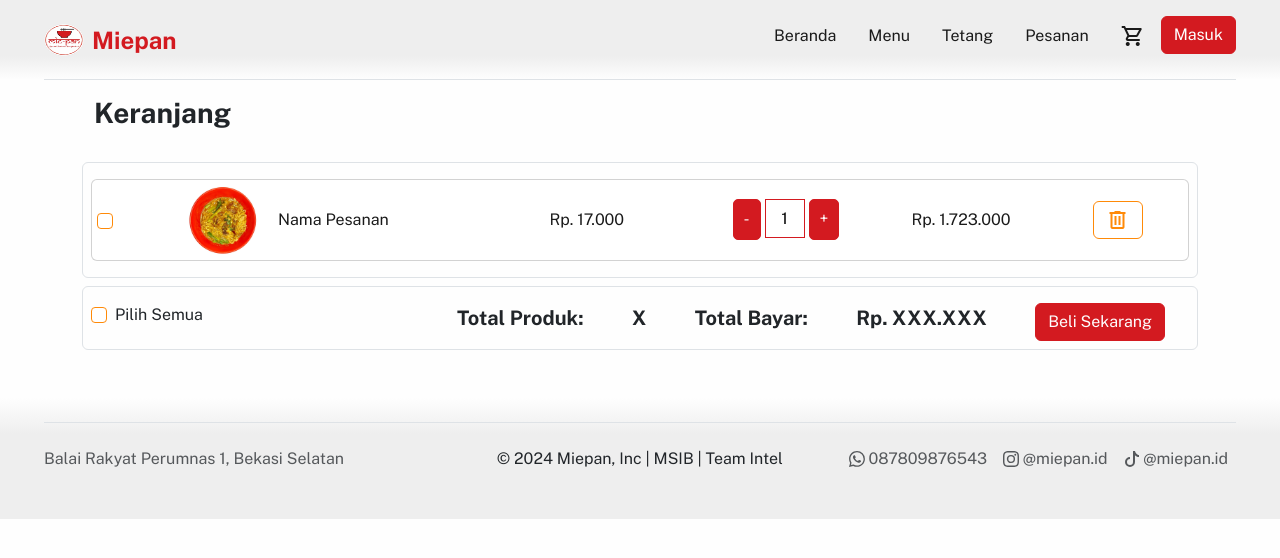
After one commit to ajiangriawan/Miepan, a Flask app: page /keranjang in a window 1280 px wide. The commit adds this page. Shown: the top 558 px of the page. Run offline with Flask 3, Linux system fonts and the light colour scheme.

Commit message:
progress2.3

```diff
--- a/app.py
+++ b/app.py
@@ -45,6 +45,14 @@ def pesanan():
 def bayar():
     return render_template("pembayaran.html")
 
+@app.route("/keranjang")
+def keranjang():
+    return render_template("keranjang.html")
+
+@app.route("/checkout")
+def checkout():
+    return render_template("checkout.html")
+
 
 if __name__ == "__main__":
     app.run("0.0.0.0", port=5000, debug=True)
--- a/static/assets/css/style.css
+++ b/static/assets/css/style.css
@@ -160,7 +160,7 @@ section {
 }
 
 .quantity .input-text.qty {
-  width: 80px;
+  width: 40px;
   height: 39px;
   padding: 0 5px;
   text-align: center;
@@ -187,7 +187,6 @@ section {
 .quantity.buttons_added .plus {
   padding: 7px 10px 8px;
   height: 41px;
-  width: 55px;
   color: var(--bs-white-a);
   background-color: var(--bs-red-a);
   border: 1px solid var(--bs-red-a);
@@ -241,6 +240,16 @@ section {
   align-items: center;
 }
 
+#card-keranjang {
+  flex-direction: row;
+  padding: 5px;
+}
+
+.form-check-input {
+  border-color: var(--bs-yellow-a);
+}
+
+
 footer {
   padding: 0 44px 0 44px;
   width: 100%;
@@ -252,6 +261,11 @@ footer {
 @media (max-width: 500px) {
   main{
     margin-top: 13rem;
+  }
+
+  #card-keranjang {
+    flex-direction: column;
+    align-content: flex-start;
   }
 
   .card_detail {
--- a/templates/base.html
+++ b/templates/base.html
@@ -32,7 +32,7 @@
                 <li class="nav-item"><a href="/menu" class="nav-link">Menu</a></li>
                 <li class="nav-item"><a href="/tentang" class="nav-link">Tetang</a></li>
                 <li class="nav-item"><a href="/pesanan" class="nav-link" data-status="belum-dibayar">Pesanan</a></li>
-                <li class="nav-item"><a href="#" class="nav-link">
+                <li class="nav-item"><a href="/keranjang" class="nav-link">
                         <span class="material-symbols-outlined">
                             shopping_cart
                         </span></a></li>
--- /dev/null
+++ b/templates/keranjang.html
@@ -0,0 +1,73 @@
+{% extends 'base.html' %}
+
+{% block title %}
+Dashboard
+{% endblock %}
+
+{% block content%}
+
+<!-- ======= Main Content ======= -->
+<div class="container text-center mt-3 mb-5">
+    <div class="container text-start">
+        <h3>Keranjang</h3>
+        <br>
+    </div>
+    <div class="text-center border p-2 rounded">
+        <div class="text-start mt-2 mb-2 d-flex flex-wrap grid gap-3" id="container-card">
+            <div class="card" style="width: 100%;">
+                <a href="/detail_menu">
+                    <div class="g-0 align-items-center d-flex flex-wrap text-start" id="card-keranjang">
+                        <div class="col-1 d-flex form-check align-items-center ">
+                            <input class="form-check-input" type="checkbox" value="" id="flexCheckDefault">
+                        </div>
+                        <div class="col-1">
+                            <img src="../static/assets/img/k.jpg" class="img-fluid rounded-start" alt="..."
+                                style="max-width: 70px;">
+                        </div>
+                        <div class="col-3 d-flex flex-wrap">Nama Pesanan</div>
+                        <div class="col-2 d-flex flex-wrap">Rp. 17.000</div>
+                        <div class="col-2 d-flex flex-wrap align-items-center">
+                            <div class="quantity buttons_added">
+                                <input type="button" value="-" class="minus"><input type="number" step="1" min="1"
+                                    max="" name="quantity" value="1" title="Qty" class="input-text qty text" size="4"
+                                    pattern="" inputmode=""><input type="button" value="+" class="plus">
+                            </div>
+                        </div>
+                        <div class="col-2 d-flex flex-wrap">Rp. 1.723.000</div>
+                        <div class="col-1 text-start d-flex flex-wrap">
+                            <button href="#" class="btn btn-outline-primary material-symbols-outlined"
+                                style="z-index: 9999;">
+                                delete
+                            </button>
+                        </div>
+                    </div>
+                </a>
+            </div>
+        </div>
+    </div>
+
+    <div class="text-center border p-2 rounded mt-2">
+        <div class="text-start mt-2 d-flex flex-wrap flex-row grid gap-3 align-items-center" id="container-card">
+            <div class="row" style="width: 100%;">
+                <div class="col-4">
+                    <div class="form-check">
+                        <input class="form-check-input" type="checkbox" value="" id="flexCheckDefault">
+                        <label class="form-check-label" for="flexCheckDefault">
+                            Pilih Semua
+                        </label>
+                    </div>
+                </div>
+                <div class="col-8 d-flex flex-wrap justify-content-between align-items-center">
+                    <h5>Total Produk:</h5>
+                    <h5>X</h5>
+                    <h5>Total Bayar:</h5>
+                    <h5>Rp. XXX.XXX</h5>
+                    <a href="/checkout" class="btn btn-primary">Beli Sekarang</a>
+                </div>
+            </div>
+        </div>
+    </div>
+</div>
+<!-- ======= End of Main Content ======= -->
+
+{% endblock %}
```
Also changed, not shown: templates/checkout.html (added, +75 -0 lines), templates/pesanan.html (+4 -4 lines).
